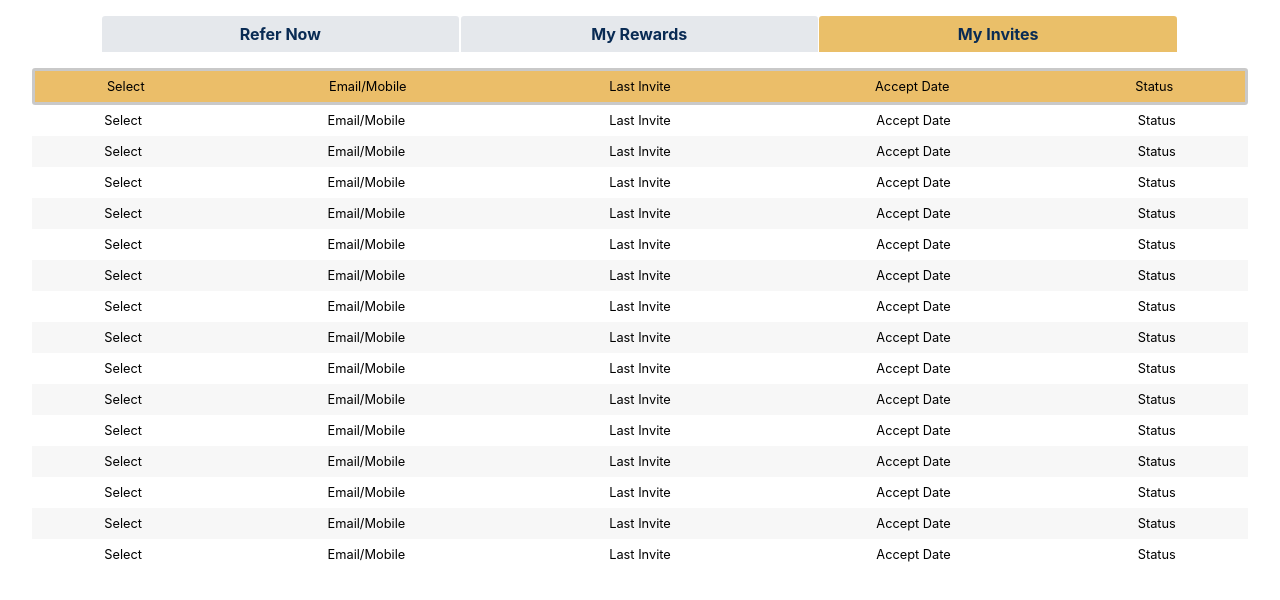
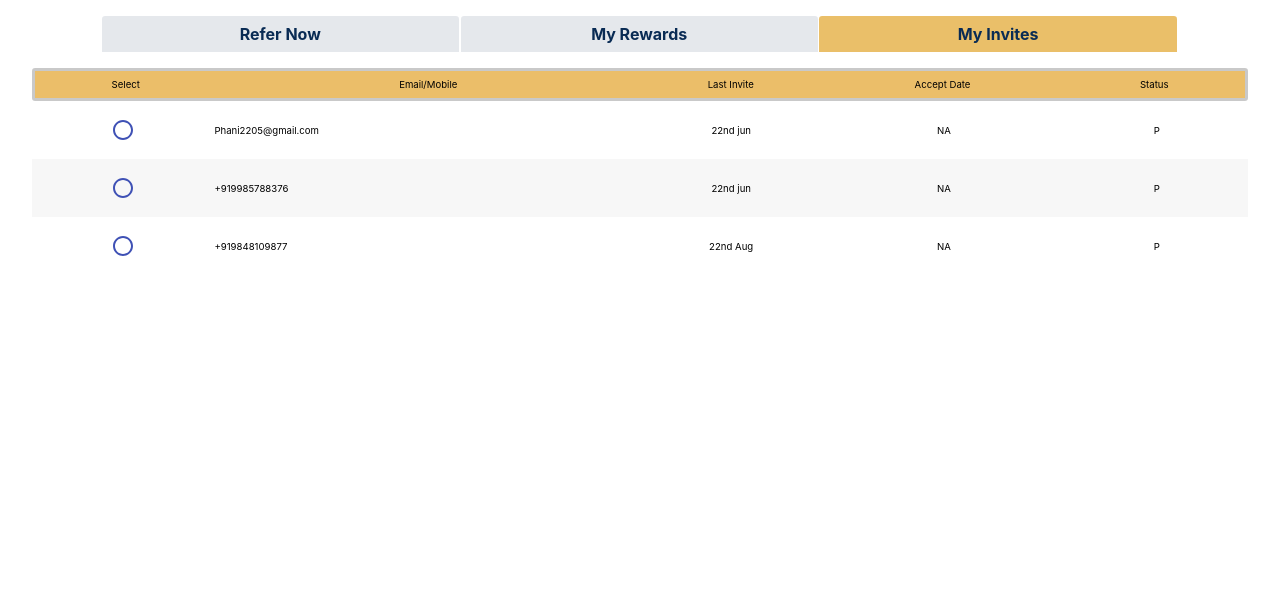
Before and after one commit to phanindradurga/A23_React, a React (Create React App) app: page / in a window 1280 px wide. Both pictures are taken after a click on the element "My Invites". Shown: the top 600 px of the page. Built offline with nearby package versions, Linux system fonts and the light colour scheme.

Commit message:
UI changes

```diff
--- a/package.json
+++ b/package.json
@@ -3,6 +3,8 @@
   "version": "0.1.0",
   "private": true,
   "dependencies": {
+    "@material-ui/core": "^4.12.4",
+    "@material-ui/icons": "^4.11.3",
     "@testing-library/jest-dom": "^5.16.4",
     "@testing-library/react": "^13.3.0",
     "@testing-library/user-event": "^13.5.0",
--- /dev/null
+++ b/src/components/myinvites/InviteData.js
@@ -0,0 +1,9 @@
+export class InviteData {
+    constructor(isSelected, emailMob, lastInvite, acceptDate, status) {
+        this.isSelected = isSelected
+        this.emailMob = emailMob
+        this.lastInvite = lastInvite
+        this.acceptDate = acceptDate
+        this.status = status
+    }
+}
--- a/src/components/myinvites/MyInvitesList.js
+++ b/src/components/myinvites/MyInvitesList.js
@@ -1,8 +1,20 @@
+import Checkbox from '@material-ui/core/Checkbox';
+import CircleChecked from '@material-ui/icons/CheckCircleOutline';
+import CircleCheckedFilled from '@material-ui/icons/CheckCircle';
+import CircleUnchecked from '@material-ui/icons/RadioButtonUnchecked';
+import { InviteData } from './InviteData'
 const MyInvitesList = () => {
 
     const headerTitles = ["Select", "Email/Mobile", "Last Invite", "Accept Date", "Status"]
-    const widthPercentage = [15, 25, 20, 25, 15]
-    const records = [1, 2, 3, 4, 5, 6, 7, 8, 9, 10, 11, 12, 13, 14, 15]
+    const widthPercentage = [15, 35, 15, 20, 15]
+
+    const data1 = new InviteData(false, "Phani2205@gmail.com", "22nd jun", "NA", "P")
+    const data2 = new InviteData(false, "+919985788376", "22nd jun", "NA", "P")
+    const data3 = new InviteData(false, "+919848109877", "22nd Aug", "NA", "P")
+
+    const records = [data1, data2, data3]
+
+
 
     const styles = {
         mainContainer: {
@@ -25,7 +37,7 @@ const MyInvitesList = () => {
         return (
             <div style={{ ...styles.listheader, marginTop: '1rem', backgroundColor: '#ebbe69', boxSizing: 'border-box', borderColor: '#C9C9C9', borderRadius: '0.2rem', borderStyle: 'solid' }}>
                 {headerTitles.map((title, index) => {
-                    return <span style={{ width: `${widthPercentage[index]}%`, paddingTop: '0.5rem', paddingBottom: '0.5rem', fontSize: '0.8rem' }}>{title}</span>
+                    return <span style={{ width: `${widthPercentage[index]}%`, paddingTop: '0.5rem', paddingBottom: '0.5rem', fontSize: '0.6rem' }}>{title}</span>
                 })}
             </div>
         )
@@ -36,11 +48,28 @@ const MyInvitesList = () => {
             <div>
                 {records.map((records, index) => {
                     return <div style={{ display: 'flex', width: '100%', boxSizing: 'border-box', backgroundColor: (index % 2 === 0) ? '#FFFFFF' : '#F7F7F7' }}>
-                        {headerTitles.map((title, index) => {
-                            return (
-                                <span style={{ width: `${widthPercentage[index]}%`, paddingTop: '0.5rem', paddingBottom: '0.5rem', fontSize: '0.8rem' }}>{title}</span>
-                            )
-                        })}
+                        <div style={{ width: `${widthPercentage[0]}%`, paddingTop: '0.5rem', paddingBottom: '0.5rem', alignSelf: 'center' }}>
+                            <Checkbox
+                                icon={<CircleUnchecked color='primary' />}
+                                checkedIcon={<CircleChecked color='primary' />
+                                } />
+                        </div>
+                        <div style={{ width: `${widthPercentage[1]}%`, paddingTop: '0.5rem', paddingBottom: '0.5rem', fontSize: '0.6rem', alignSelf: 'center', textAlign: 'start' }}>
+                            {records.emailMob}
+                        </div>
+
+                        <div style={{ width: `${widthPercentage[2]}%`, paddingTop: '0.5rem', paddingBottom: '0.5rem', fontSize: '0.6rem', alignSelf: 'center' }}>
+                            {records.lastInvite}
+                        </div>
+
+                        <div style={{ width: `${widthPercentage[3]}%`, paddingTop: '0.5rem', paddingBottom: '0.5rem', fontSize: '0.6rem', alignSelf: 'center' }}>
+                            {records.acceptDate}
+                        </div>
+
+                        <div style={{ width: `${widthPercentage[4]}%`, paddingTop: '0.5rem', paddingBottom: '0.5rem', fontSize: '0.6rem', alignSelf: 'center' }}>
+                            {records.status}
+                        </div>
+
                     </div>
 
                 })}
```
Also changed, not shown: 1 other file (tests, documents, lock files or other folders).
